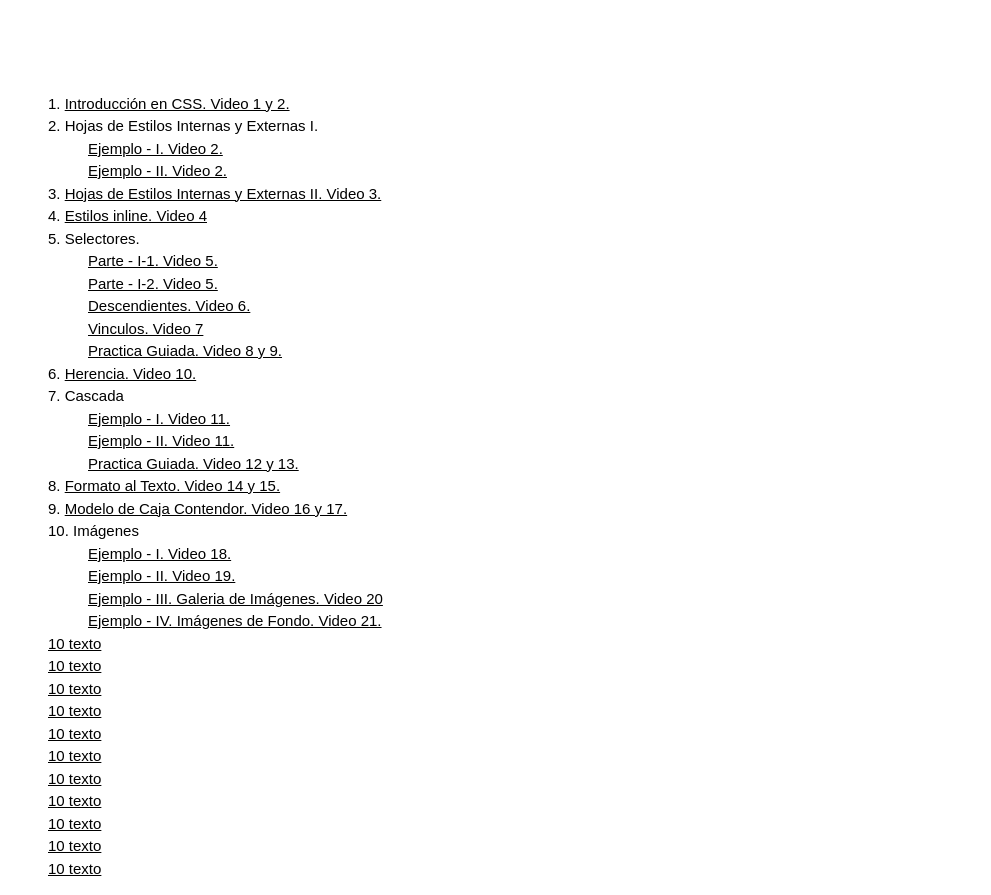
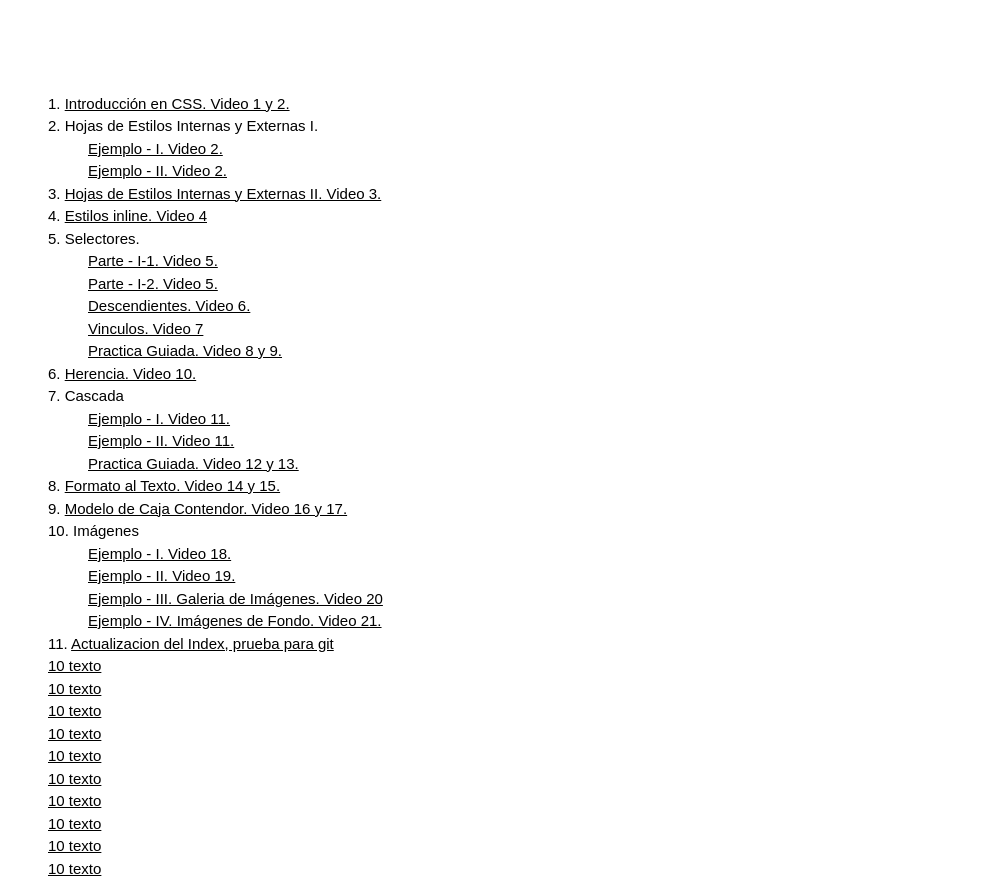
Before and after one commit to puchenkv/CSS_practicas_pi, a plain HTML site: page index.html in a window 1280 px wide. Shown: the part 168-1063 px from the top of the page, without its empty margins (0-991 px from the left). Drawn offline with Linux system fonts and the light colour scheme.

Commit message:
respaldo cambios en index prueba git

```diff
--- a/index.html
+++ b/index.html
@@ -130,7 +130,8 @@
                         <li><a href="practica_img_4.html">Ejemplo - IV. Imágenes de Fondo. Video 21.</a></li>
                     </ul>
                 </li>
-                <li><a href="#">10 texto</a></li>
+                <li>11. <a href="#">Actualizacion del Index, prueba para git</a></li>
+
                 <li><a href="#">10 texto</a></li>
                 <li><a href="#">10 texto</a></li>
                 <li><a href="#">10 texto</a></li>
```
